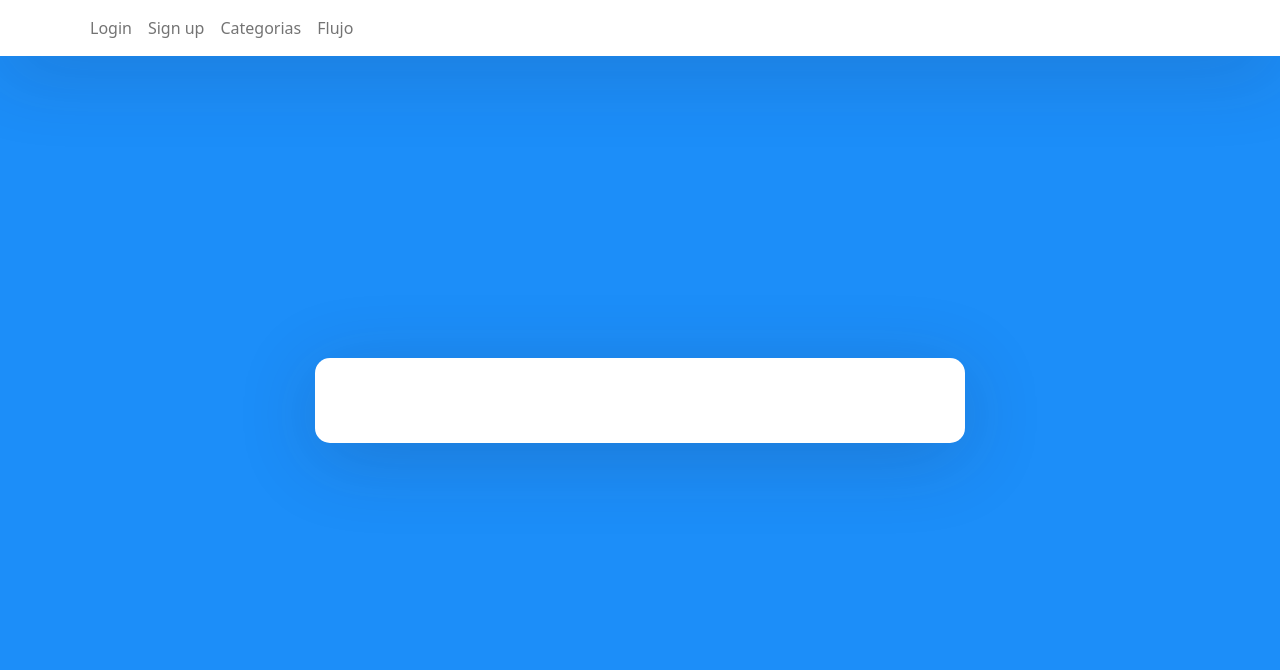
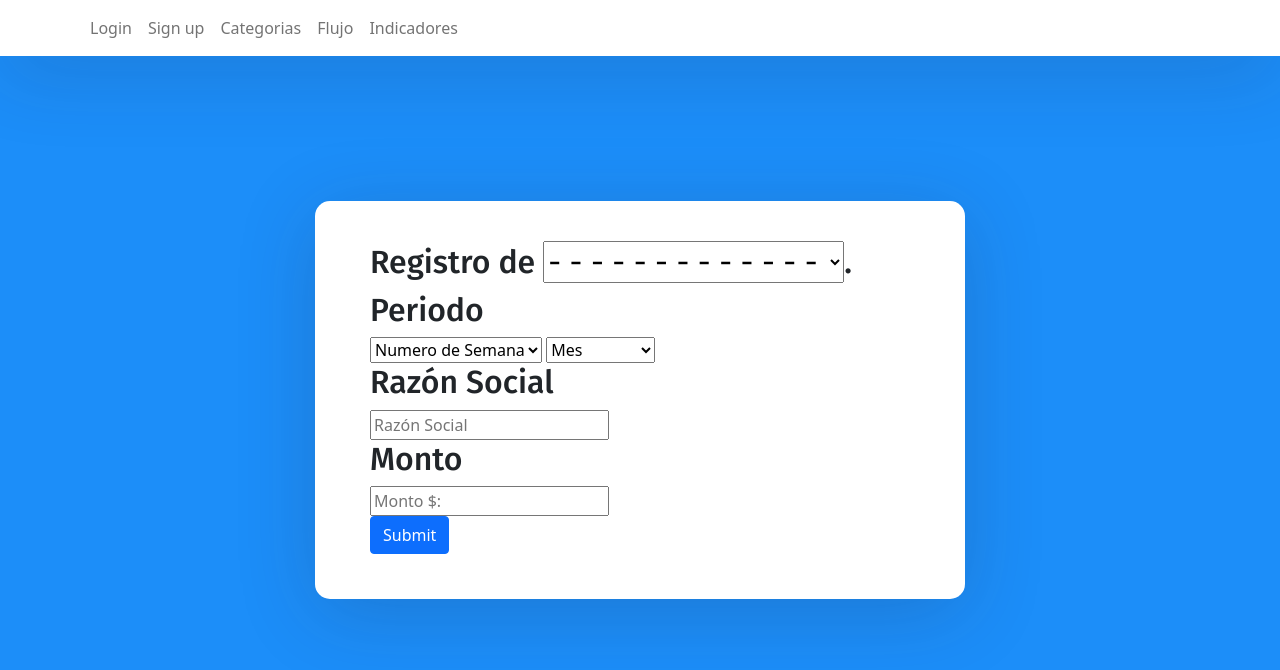
Before and after one commit to 203404/CashFlow-Front, a React (Create React App) app: page /registros in a window 1280 px wide. Shown: the top 670 px of the page. Built offline with nearby package versions, Linux system fonts and the light colour scheme.

Commit message:
integrating with backend

```diff
--- a/src/App.js
+++ b/src/App.js
@@ -6,6 +6,8 @@ import Login from "./components/login.component";
 import SignUp from "./components/signup.component";
 import Categorias from "./components/categorias.component";
 import Flujo from "./components/flujo.component";
+import Registros from './components/registros.component';
+
 function App() {
   return (<Router>
     <div className="App">
@@ -25,6 +27,9 @@ function App() {
               <li>
                 <Link className="nav-link" to={"/flujo"}>Flujo</Link>
               </li>
+              <li>
+                <Link className="nav-link" to={"/registros"}>Indicadores</Link>
+              </li>
             </ul>
           </div>
         </div>
@@ -37,6 +42,7 @@ function App() {
             <Route path="/sign-up" component={SignUp} />
             <Route path="/categorias" component={Categorias} />
             <Route path="/flujo" component={Flujo} />
+            <Route path="/registros" component={Registros} />
           </Switch>
         </div>
       </div>
--- a/src/components/registros.component.js
+++ b/src/components/registros.component.js
@@ -77,19 +77,19 @@ class Registros extends React.Component {
             monto: "",
         };
     }
-    componentDidMount() {
-        //Url backend
-        let url = "???";
-        axios.get(url).then((response) => {
-            this.setState({
-                ObjetoRegistro: response.data,
-            });
-        });
-    }
+    // componentDidMount() {
+    //     //Url backend
+    //     let url = "http://localhost:3001/api/v1/indicador";
+    //     axios.get(url).then((response) => {
+    //         this.setState({
+    //             ObjetoRegistro: response.data,
+    //         });
+    //     });
+    // }
 
     postCategoria = () => {
         //Url backend
-        let url = "???";
+        let url = "http://localhost:3001/api/v1/indicador";
         this.state.numeroSemana = parseFloat(this.state.numeroSemana)
         this.state.monto = parseFloat(this.state.monto)
         var postData = {
@@ -119,7 +119,9 @@ class Registros extends React.Component {
             console.log(response)
             alert("Registro Guardado");
             window.location.reload();
-            });
+            }).catch((err)=>{
+                console.log(err)
+            })
         }
     };
     verificarDatos(noEnviar) {
```
